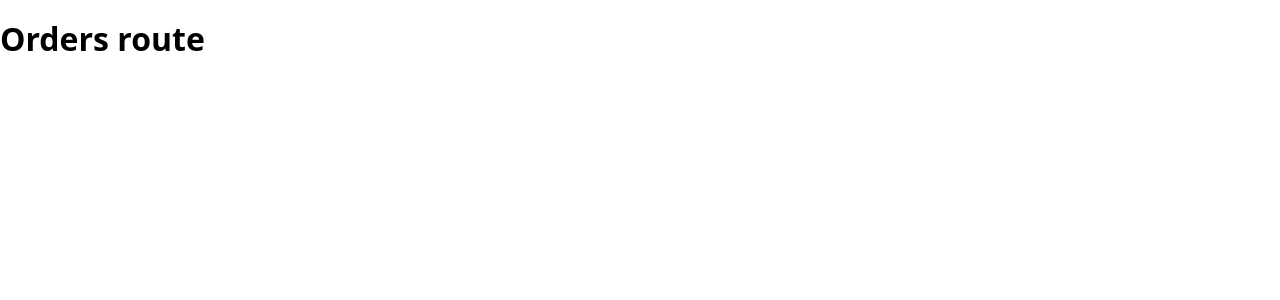
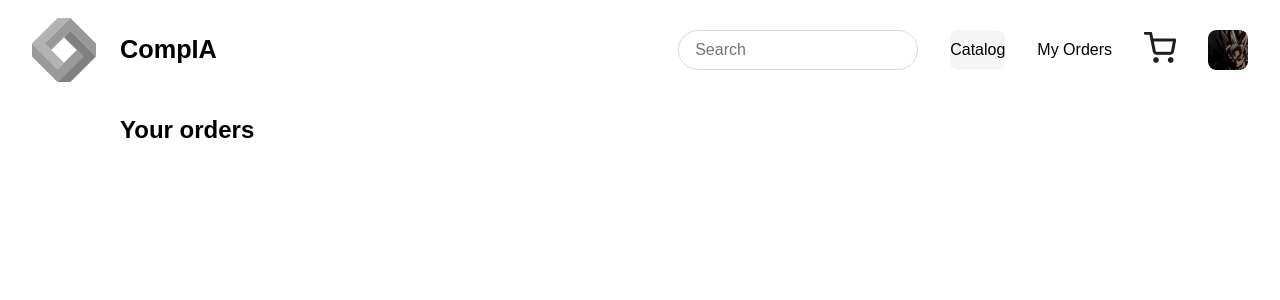
Before and after one commit to Samurai-Turtles/ecommerce-editora, a React (Vite) app: page /orders in a window 1280 px wide. Shown: the top 300 px of the page. Built offline with nearby package versions, Linux system fonts and the light colour scheme.

Commit message:
feat: add initial implementation for orders page

```diff
--- /dev/null
+++ b/src/pages/Orders/index.jsx
@@ -0,0 +1,19 @@
+import Header from "@/components/header/header";
+import Card from "@/components/card/card";
+import styles from "./orders.module.css";
+
+function OrdersPage() {
+  const isLogged = true; // The user should not be able to access this page when not logged in
+
+  return (
+    <div>
+      <Header logged={isLogged} />
+      <div className={styles.ordersPage}>
+        <h1>Your orders</h1>
+        <div className={styles.orders}></div>
+      </div>
+    </div>
+  );
+}
+
+export default OrdersPage;
--- /dev/null
+++ b/src/pages/Orders/orders.module.css
@@ -0,0 +1,18 @@
+.ordersPage {
+  margin: 0 7.5rem;
+}
+
+.ordersPage h1 {
+  font-size: 24px;
+  font-family: Arial, Helvetica, sans-serif;
+  font-weight: bold;
+}
+
+.orders {
+  display: flex;
+  gap: 16px;
+}
+
+.orders * {
+  flex-grow: 1;
+}
--- a/src/router.jsx
+++ b/src/router.jsx
@@ -1,4 +1,5 @@
 import LoginPage from "@/pages/Login";
+import OrdersPage from "@/pages/Orders";
 import ShoppingCart from "@/pages/ShoppingCart";
 import PixPage from "@/pages/PixPayment";
 import OrderSubmittedPage from "@/pages/OrderSubmitted";
@@ -20,7 +21,7 @@ const router = createBrowserRouter([
   },
   {
     path: "/orders",
-    element: <h1>Orders route</h1>,
+    Component: OrdersPage,
   },
   {
     path: "/products",
```
